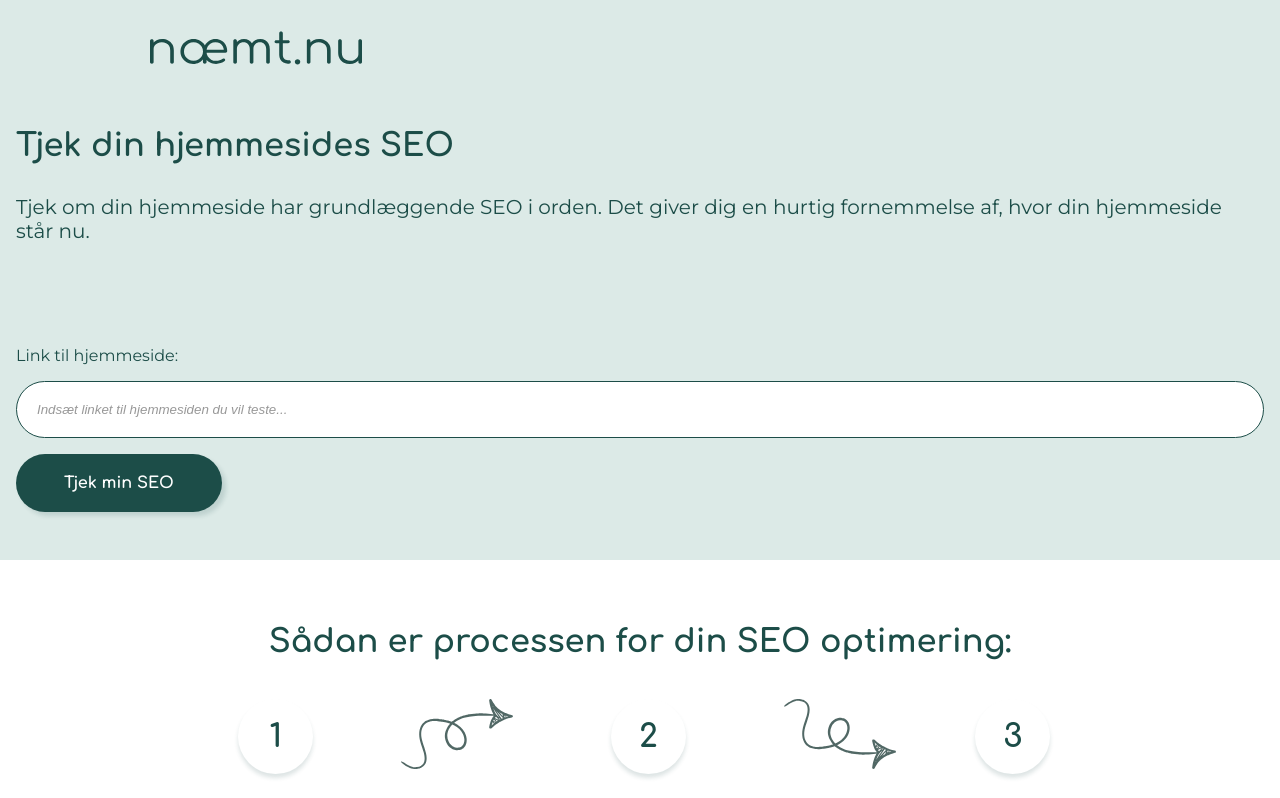
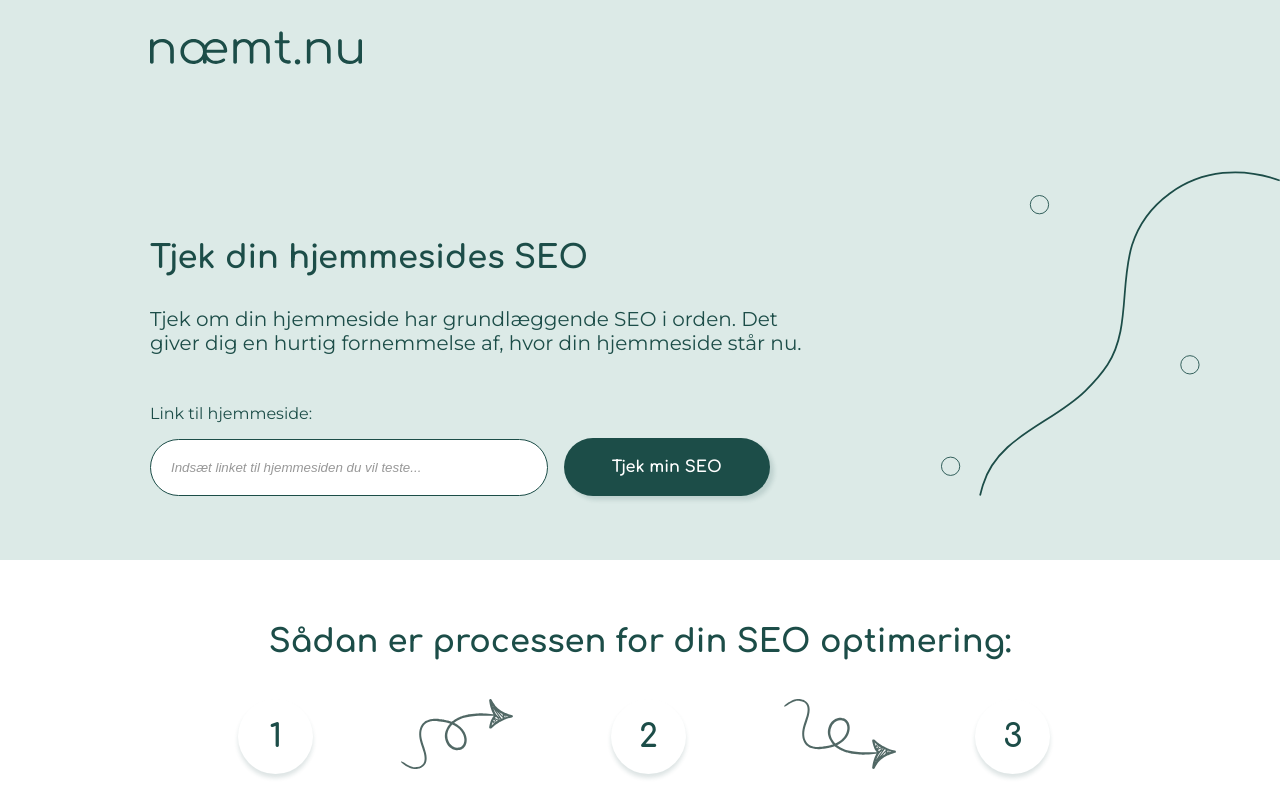
Before and after one commit to SofiePedersen/naemtnu, a Vue app: page / in a window 1280 px wide. Shown: the top 798 px of the page. Built offline with nearby package versions, Linux system fonts and the light colour scheme; no server answers.

Commit message:
media query

```diff
--- a/src/components/NEWHeroSection.vue
+++ b/src/components/NEWHeroSection.vue
@@ -1,33 +1,33 @@
 <script setup>
+import Bubbles from "@/assets/images/decorative-bubbles-hero.svg";
 import { ref } from "vue";
 
 import SeoCheckerResult from "./SeoCheckerResult.vue";
 
 const apiKey = import.meta.env.VITE_API_TOKEN;
-const apiEndpoint = "https://www.googleapis.com/pagespeedonline/v5/runPagespeed";
+const apiEndpoint =
+  "https://www.googleapis.com/pagespeedonline/v5/runPagespeed";
 
 const targetUrl = ref("");
 const result = ref(0);
 const isLoading = ref(false);
 
 const fetchPageSpeedData = async () => {
-  isLoading.value = true
+  isLoading.value = true;
   // const requestUrl = {apiEndpoint} + "?url= " + {encodeURIComponent(targetUrl.value)} + "&key=" + {apiKey};
   const requestUrl = `${apiEndpoint}?url=${encodeURIComponent(targetUrl.value)}&key=${apiKey}`;
-  console.log(requestUrl)
+  console.log(requestUrl);
 
   try {
     const response = await fetch(requestUrl);
     const data = await response.json();
 
     result.value = data.lighthouseResult.categories.performance.score;
-
   } catch (error) {
-    isLoading.value = false
+    isLoading.value = false;
     console.error("Error fetching PageSpeed data:", error);
-  }
-  finally {
-    isLoading.value = false
+  } finally {
+    isLoading.value = false;
   }
 };
 
@@ -39,22 +39,29 @@ const goBack = () => {
 
 <template>
   <main>
-    <div v-show="result == 0 && !isLoading " class="section-wrapper">
+    <div v-show="result == 0 && !isLoading" class="section-wrapper">
       <div>
-        <h1 class="section-wrapper__heading" >Tjek din hjemmesides SEO</h1>
+        <h1 class="section-wrapper__heading">Tjek din hjemmesides SEO</h1>
         <h2 class="section-wrapper__sub-heading">
-          Tjek om din hjemmeside har grundlæggende SEO i orden. Det giver dig en hurtig fornemmelse af, hvor din
-          hjemmeside står nu.
+          Tjek om din hjemmeside har grundlæggende SEO i orden. Det giver dig en
+          hurtig fornemmelse af, hvor din hjemmeside står nu.
         </h2>
       </div>
 
       <div class="section-wrapper--bottom">
-        <p class="section-wrapper__p">
-            Link til hjemmeside:
-        </p>
-        <div>
-          <input class="section-wrapper__input" v-model="targetUrl" type="text" placeholder="Indsæt linket til hjemmesiden du vil teste...">
-          <button class="btn__green" id="submit-btn" @click="fetchPageSpeedData">
+        <p class="section-wrapper__p">Link til hjemmeside:</p>
+        <div class="section-input-button__wrapper">
+          <input
+            class="section-wrapper__input"
+            v-model="targetUrl"
+            type="text"
+            placeholder="Indsæt linket til hjemmesiden du vil teste..."
+          />
+          <button
+            class="btn__green"
+            id="submit-btn"
+            @click="fetchPageSpeedData"
+          >
             Tjek min SEO
           </button>
         </div>
@@ -64,27 +71,38 @@ const goBack = () => {
 
     <div v-show="isLoading" class="section-wrapper--loader">
       <div class="loader"></div>
-      <p>Vi undersøger lige siden! <br> Dette kan tage nogle sekunder...</p>
+      <p>
+        Vi undersøger lige siden! <br />
+        Dette kan tage nogle sekunder...
+      </p>
     </div>
 
     <!-- #3 - resulstat komponent -->
     <div class="section-wrapper--result" v-show="result !== 0">
       <SeoCheckerResult :seoScore="result" @goBack="goBack" />
     </div>
+    <img
+      :src="Bubbles"
+      alt="Billede med de 3 gutter fra næmt"
+      class="herosection__picture"
+    />
   </main>
 </template>
 
 <style scoped lang="scss">
-@import '../assets/main.scss';
+@import "../assets/main.scss";
 
 /* ─── Wrapper ─────────────────────────────── */
+
+main {
+  background-color: $color-foam-blue;
+}
 
 .section-wrapper,
 .section-wrapper--loader,
 .section-wrapper--result {
   min-height: 30rem;
   padding: 3rem 1rem;
-  background-color: $color-foam-blue;
 }
 
 .section-wrapper {
@@ -147,19 +165,59 @@ const goBack = () => {
   border-radius: 50%;
   color: $color-kelp-green;
   box-shadow:
-    calc(1*var(--d)) calc(0*var(--d)) 0 0,
-    calc(0.707*var(--d)) calc(0.707*var(--d)) 0 1px,
-    calc(0*var(--d)) calc(1*var(--d)) 0 2px,
-    calc(-0.707*var(--d)) calc(0.707*var(--d)) 0 3px,
-    calc(-1*var(--d)) calc(0*var(--d)) 0 4px,
-    calc(-0.707*var(--d)) calc(-0.707*var(--d))0 5px,
-    calc(0*var(--d)) calc(-1*var(--d)) 0 6px;
+    calc(1 * var(--d)) calc(0 * var(--d)) 0 0,
+    calc(0.707 * var(--d)) calc(0.707 * var(--d)) 0 1px,
+    calc(0 * var(--d)) calc(1 * var(--d)) 0 2px,
+    calc(-0.707 * var(--d)) calc(0.707 * var(--d)) 0 3px,
+    calc(-1 * var(--d)) calc(0 * var(--d)) 0 4px,
+    calc(-0.707 * var(--d)) calc(-0.707 * var(--d)) 0 5px,
+    calc(0 * var(--d)) calc(-1 * var(--d)) 0 6px;
   animation: l27 1s infinite steps(8);
+}
+
+.herosection__picture {
+  display: none;
 }
 
 @keyframes l27 {
   100% {
-    transform: rotate(1turn)
+    transform: rotate(1turn);
+  }
+}
+
+/* ─── Tablet ───────────────────────────────── */
+
+@media (min-width: 768px) {
+}
+
+/* ─── Desktop ───────────────────────────────── */
+
+@media (min-width: 1200px) {
+  main {
+    display: flex;
+    padding-left: 9.375rem;
+  }
+  .section-wrapper,
+  .section-wrapper--loader,
+  .section-wrapper--result {
+    padding-top: 10rem;
+    padding-right: 8rem;
+    padding-left: 0rem;
+  }
+
+  .section-wrapper--bottom {
+    .section-wrapper__input {
+      width: 60%;
+    }
+    .btn__green {
+      margin-left: 1rem;
+      white-space: nowrap;
+    }
+  }
+
+  .herosection__picture {
+    display: block;
+    width: 30%;
   }
 }
 </style>
```
Also changed, not shown: src/components/SeoCheckerResult.vue (+28 -16 lines).
